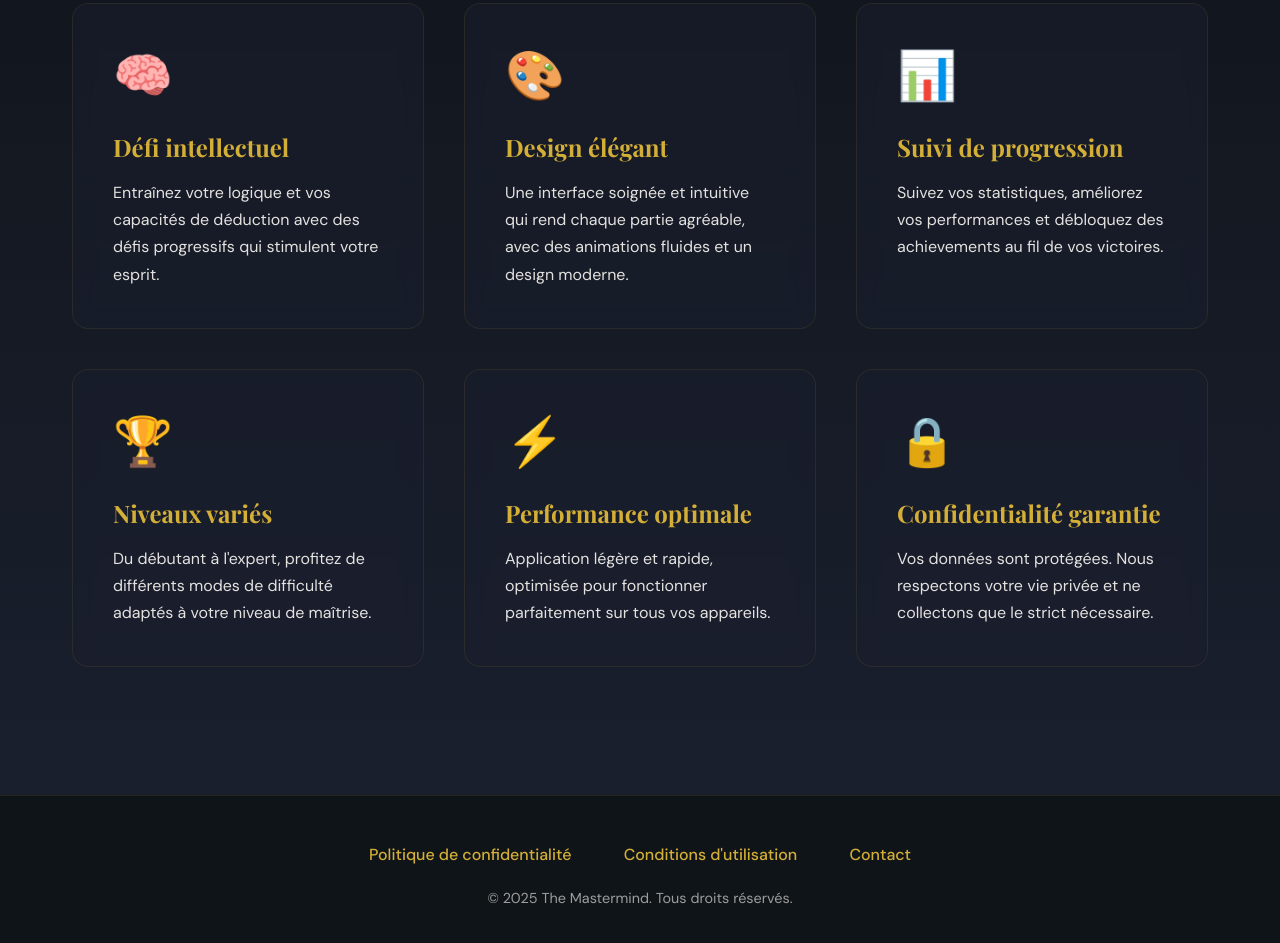
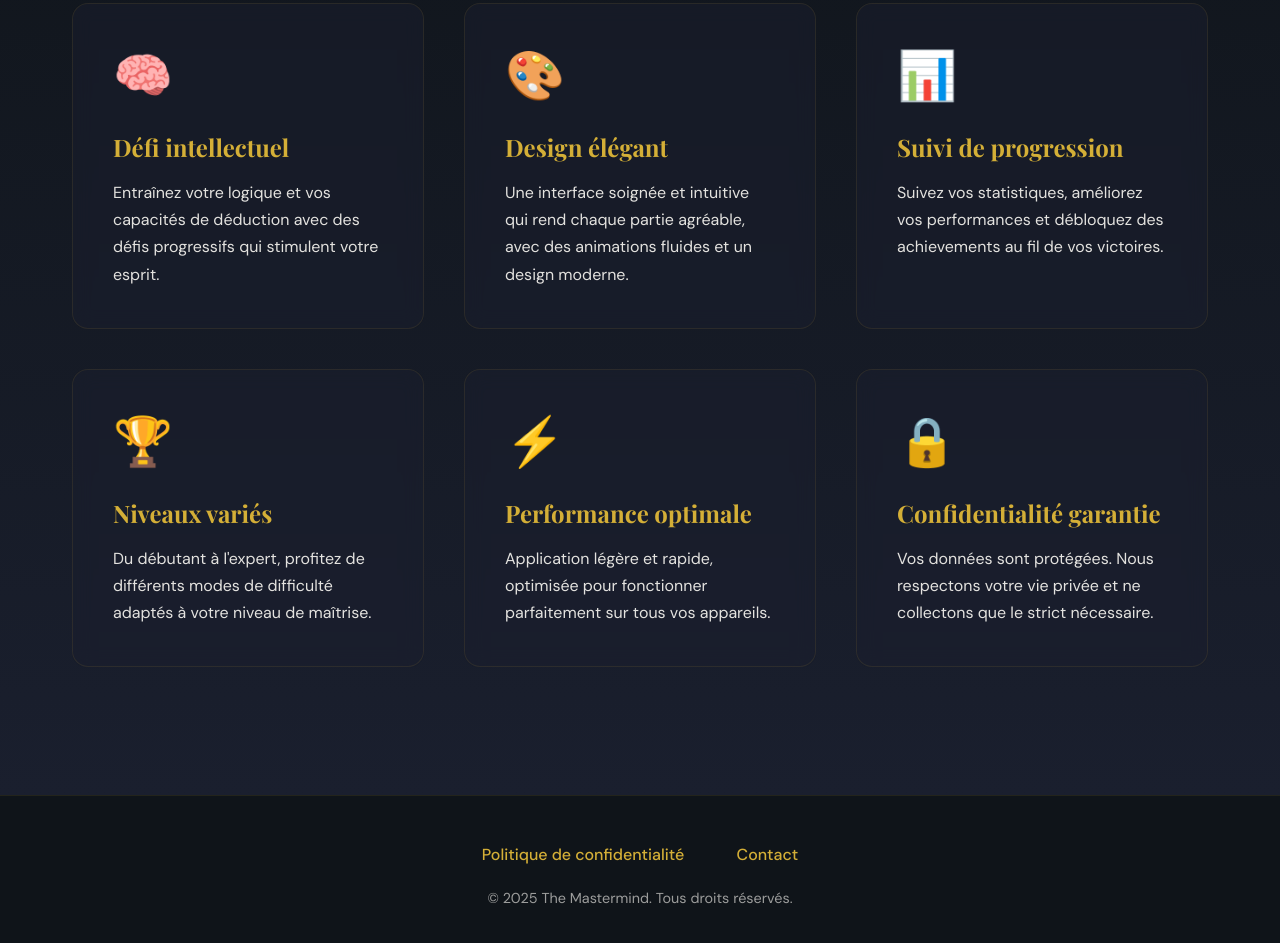
Before and after one commit to coinlendify-ia/index, a plain HTML site: page index.html in a window 1280 px wide. Shown: the part 1090-2033 px from the top of the page. Drawn offline with nearby package versions, Linux system fonts and the light colour scheme.

Commit message:
Update index.html

```diff
--- a/index.html
+++ b/index.html
@@ -388,9 +388,8 @@
     <footer>
         <div class="container">
             <div class="footer-links">
-                <a href="#" class="footer-link">Politique de confidentialité</a>
-                <a href="#" class="footer-link">Conditions d'utilisation</a>
-                <a href="#" class="footer-link">Contact</a>
+                <a href="privacy-policy.html" class="footer-link">Politique de confidentialité</a>
+                <a href="mailto:support@themastermind.app" class="footer-link">Contact</a>
             </div>
             <p class="copyright">© 2025 The Mastermind. Tous droits réservés.</p>
         </div>
```
